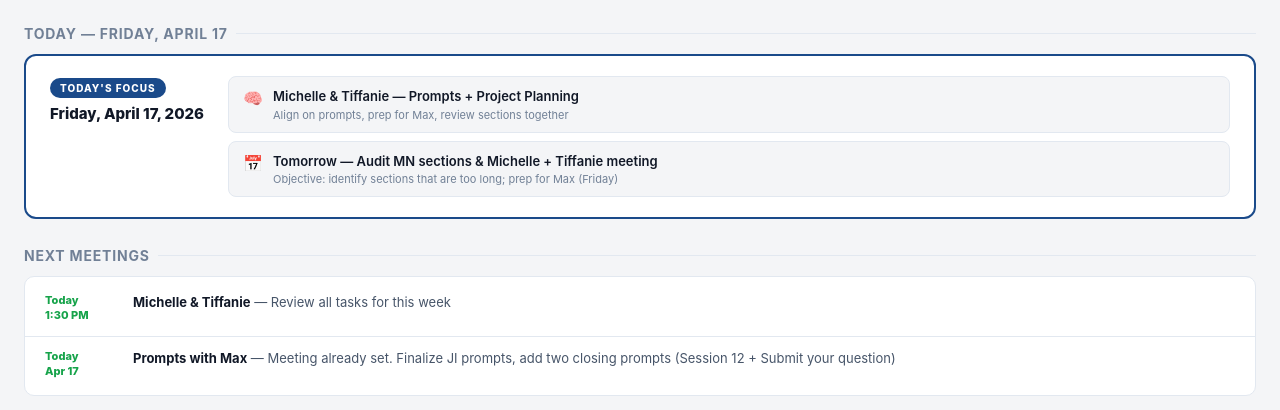
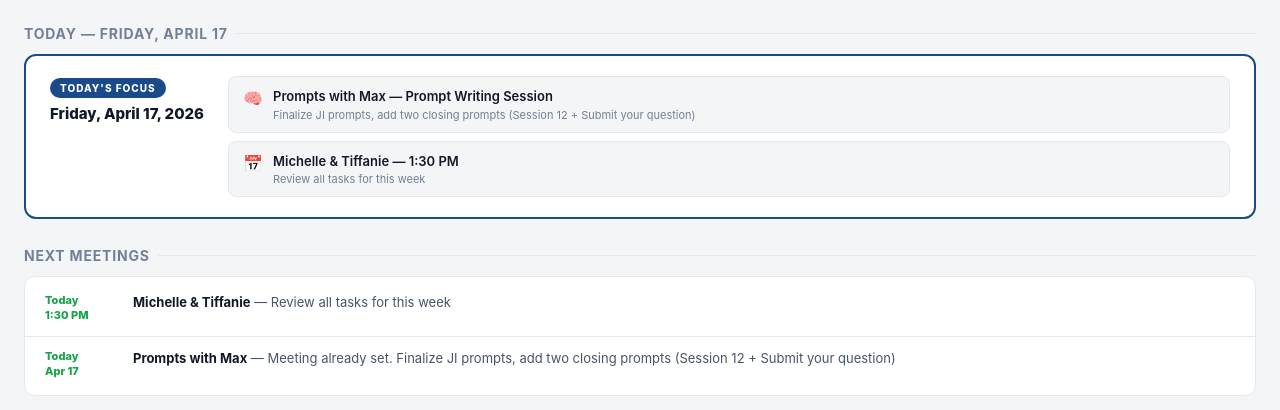
Before and after one commit to tiffanierothwell/Dashboard.Jayi, a plain HTML site: page index.html in a window 1280 px wide. Shown: the part 390-800 px from the top of the page. Drawn offline with Linux system fonts and the light colour scheme.

Commit message:
Fix Today's Focus section to reflect today's two meetings
Co-Authored-By: Claude Sonnet 4.6 <noreply@anthropic.com>

```diff
--- a/index.html
+++ b/index.html
@@ -543,15 +543,15 @@
         <div class="today-task">
           <div class="t-icon">🧠</div>
           <div>
-            <div class="t-text">Michelle &amp; Tiffanie — Prompts + Project Planning</div>
-            <div class="t-sub">Align on prompts, prep for Max, review sections together</div>
+            <div class="t-text">Prompts with Max — Prompt Writing Session</div>
+            <div class="t-sub">Finalize JI prompts, add two closing prompts (Session 12 + Submit your question)</div>
           </div>
         </div>
         <div class="today-task">
           <div class="t-icon">📅</div>
           <div>
-            <div class="t-text">Tomorrow — Audit MN sections &amp; Michelle + Tiffanie meeting</div>
-            <div class="t-sub">Objective: identify sections that are too long; prep for Max (Friday)</div>
+            <div class="t-text">Michelle &amp; Tiffanie — 1:30 PM</div>
+            <div class="t-sub">Review all tasks for this week</div>
           </div>
         </div>
       </div>
```
